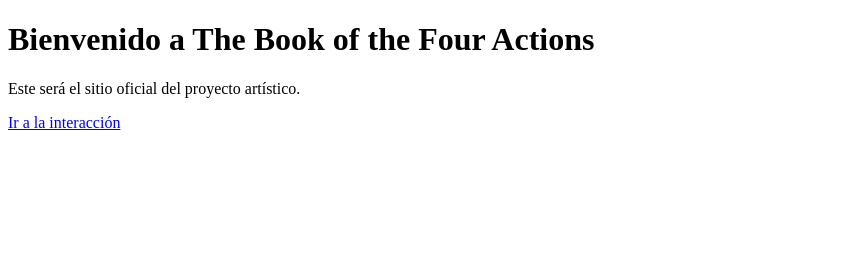
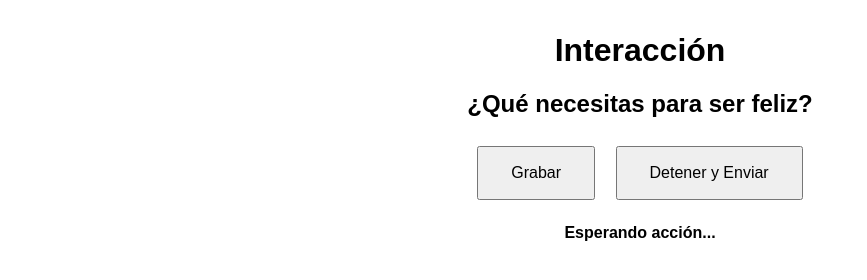
Before and after one commit to ColectivoEU/four-actions, a plain HTML site: page index.html in a window 1280 px wide. Shown: the whole page, without its empty margins (0-867 px from the left). Drawn offline with Linux system fonts and the light colour scheme.

Commit message:
Update index.html

```diff
--- a/index.html
+++ b/index.html
@@ -1,12 +1,59 @@
 <!DOCTYPE html>
-<html>
+<html lang="es">
   <head>
     <meta charset="UTF-8" />
-    <title>The Book of the Four Actions</title>
+    <title>The Book of the Four Actions - Interacción</title>
+    <style>
+      body {
+        font-family: Arial, sans-serif;
+        margin: 2rem;
+      }
+      h1, h2 {
+        text-align: center;
+      }
+      button {
+        padding: 1rem 2rem;
+        margin: 0.5rem;
+        font-size: 1rem;
+        cursor: pointer;
+      }
+      #status {
+        margin-top: 1rem;
+        text-align: center;
+        font-weight: bold;
+      }
+    </style>
   </head>
   <body>
-    <h1>Bienvenido a The Book of the Four Actions</h1>
-    <p>Este será el sitio oficial del proyecto artístico.</p>
-    <a href="/interaction">Ir a la interacción</a>
+    <h1>Interacción</h1>
+    <h2>¿Qué necesitas para ser feliz?</h2>
+
+    <div style="text-align:center;">
+      <button onclick="startRecording()">Grabar</button>
+      <button onclick="stopRecording()">Detener y Enviar</button>
+    </div>
+
+    <p id="status">Esperando acción...</p>
+
+    <!-- Script de grabación de audio -->
+    <script type="module" src="assets/js/recordAudio.js"></script>
+
+    <script type="module">
+      // Opcional: actualizar estado visual
+      const status = document.getElementById('status');
+
+      const originalStart = window.startRecording;
+      window.startRecording = async () => {
+        status.textContent = 'Grabando...';
+        await originalStart();
+      };
+
+      const originalStop = window.stopRecording;
+      window.stopRecording = async () => {
+        status.textContent = 'Deteniendo y subiendo audio...';
+        await originalStop();
+        status.textContent = 'Audio enviado correctamente.';
+      };
+    </script>
   </body>
 </html>
```
